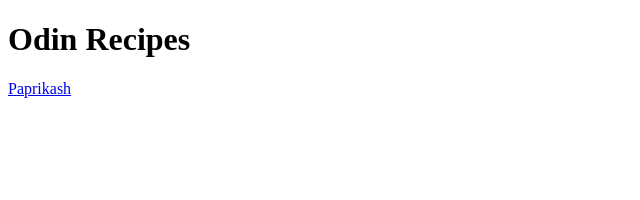
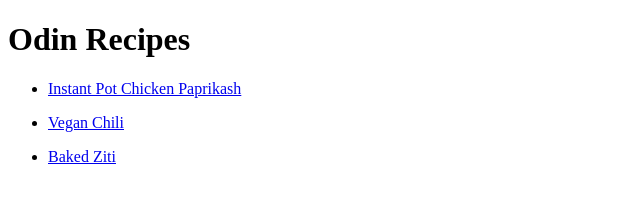
Before and after one commit to coed95/odin-recipes, a plain HTML site: page index.html in a window 1280 px wide. Shown: the whole page, without its empty margins (0-640 px from the left). Drawn offline with Linux system fonts and the light colour scheme.

Commit message:
Update links to recipes

```diff
--- a/index.html
+++ b/index.html
@@ -7,6 +7,10 @@
 </head>
 <body>
     <h1>Odin Recipes</h1>
-    <p><a href="recipes/recipename.html" target="_blank">Paprikash</a></p>
+    <ul>
+        <li><p><a href="recipes/paprikash.html">Instant Pot Chicken Paprikash</a></p></li>
+        <li><p><a href="recipes/vegan-chili.html">Vegan Chili</a></p></li>
+        <li><p><a href="recipes/baked-ziti.html">Baked Ziti</a></p></li>
+    </ul>
 </body>
 </html>
```
